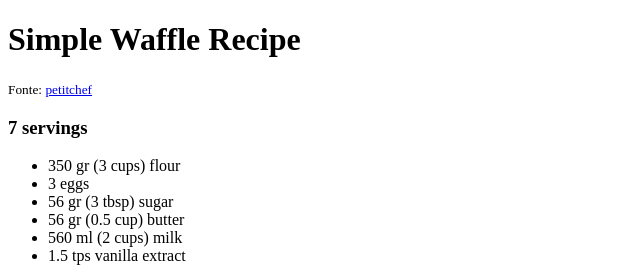
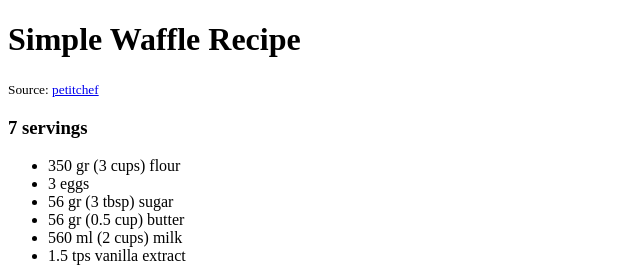
Before and after one commit to luckspt/waffles, a plain HTML site: page recipe.html in a window 1280 px wide. Shown: the top 267 px of the page, 0-640 px from the left. Drawn offline with Linux system fonts and the light colour scheme.

Commit message:
english url

```diff
--- a/recipe.html
+++ b/recipe.html
@@ -6,7 +6,7 @@
     <title>Waffles Recipe</title>
 </head>
 <body>
-    <h1>Simple Waffle Recipe</h1> <small>Fonte: <a href="https://pt.petitchef.com/receitas/sobremesa/waffles-leves-e-crocantes-fid-1568972">petitchef</a></small>
+    <h1>Simple Waffle Recipe</h1> <small>Source: <a href="https://en.petitchef.com/recipes/dessert/light-and-crunchy-waffles-fid-1569007">petitchef</a></small>
     <h3>7 servings</h3>
     <ul>
         <li>350 gr (3 cups) flour</li>
```
